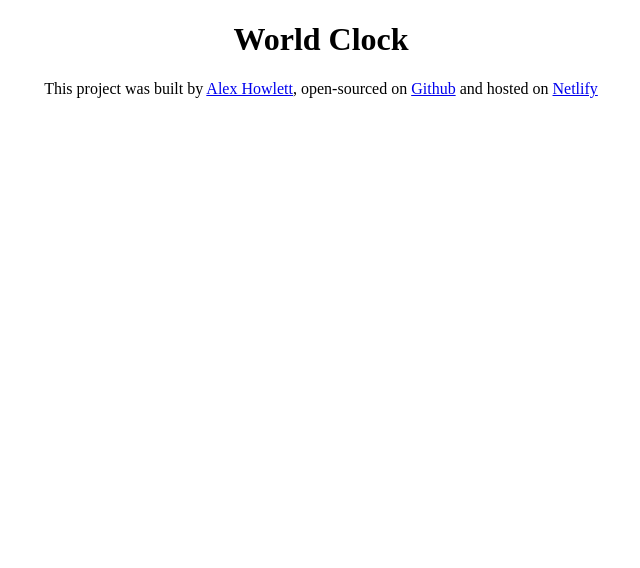
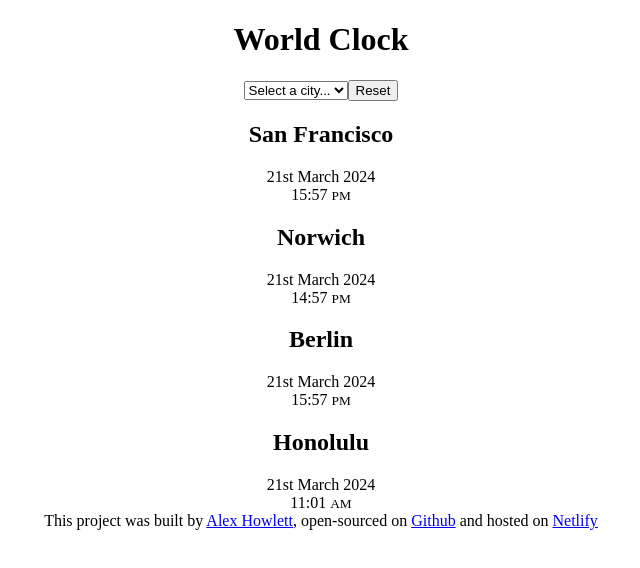
Before and after one commit to alehow84/world-clock, a plain HTML site: page index.html in a window 1280 px wide. Shown: the whole page, without its empty margins (319-959 px from the left). Drawn offline with Linux system fonts and the light colour scheme.

Commit message:
add basic html elements

```diff
--- a/index.html
+++ b/index.html
@@ -6,8 +6,41 @@
     <link rel="stylesheet" href="./css/style.css" />
     <title>World Clock 🕐</title>
   </head>
+
   <body>
-    <h1>World Clock</h1>
+    <div class="container">
+      <h1>World Clock</h1>
+
+      <select name="city-select" id="city-select">
+        <option value="">Select a city...</option>
+        <option value="">Tokyo</option>
+        <option value="">Copenhagen</option>
+        <option value="">Kotor</option>
+        <option value="">Santa Marta</option>
+        <input type="reset" />
+      </select>
+
+      <div class="city-main">
+        <h2>San Francisco</h2>
+        <div class="date">21st March 2024</div>
+        <div class="time">15:57 <small>PM</small></div>
+      </div>
+      <div class="city">
+        <h2>Norwich</h2>
+        <div class="date">21st March 2024</div>
+        <div class="time">14:57 <small>PM</small></div>
+      </div>
+      <div class="city">
+        <h2>Berlin</h2>
+        <div class="date">21st March 2024</div>
+        <div class="time">15:57 <small>PM</small></div>
+      </div>
+      <div class="city">
+        <h2>Honolulu</h2>
+        <div class="date">21st March 2024</div>
+        <div class="time">11:01 <small>AM</small></div>
+      </div>
+    </div>
     <footer>
       This project was built by
       <a
```
